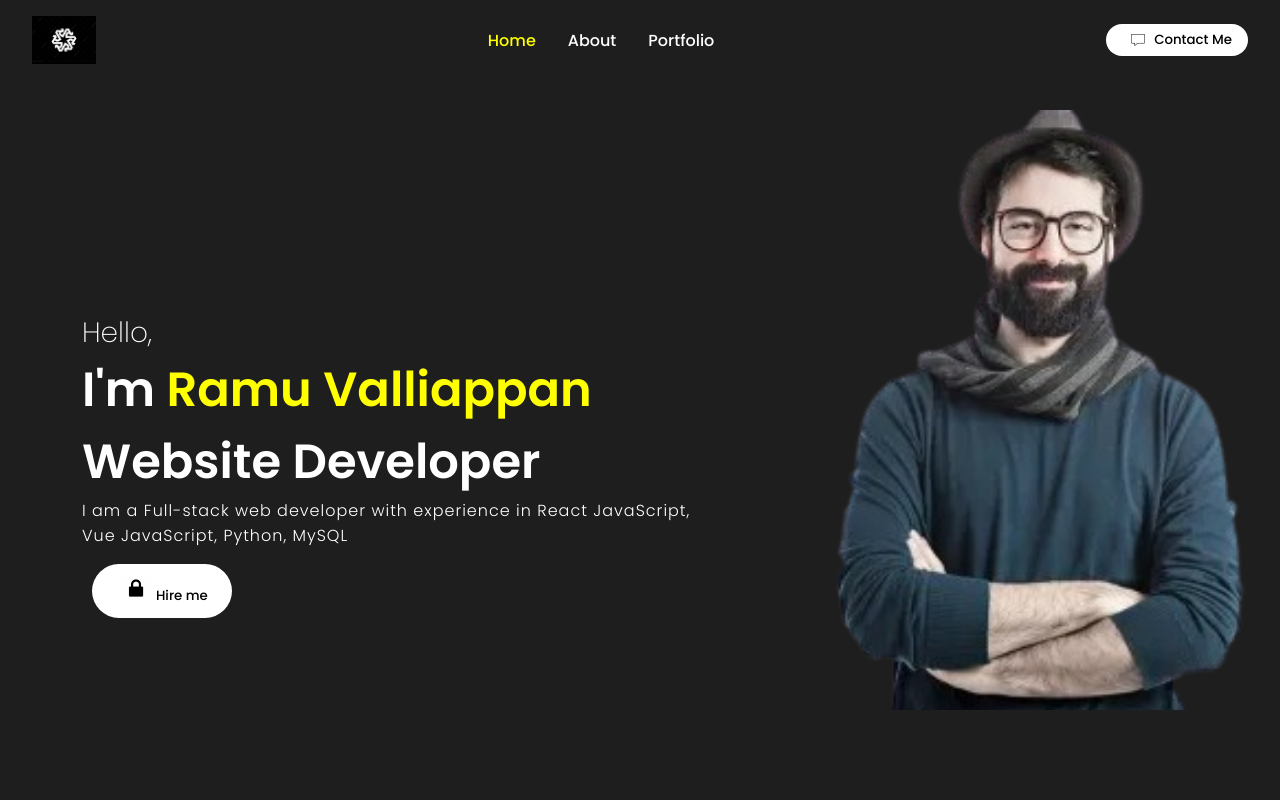
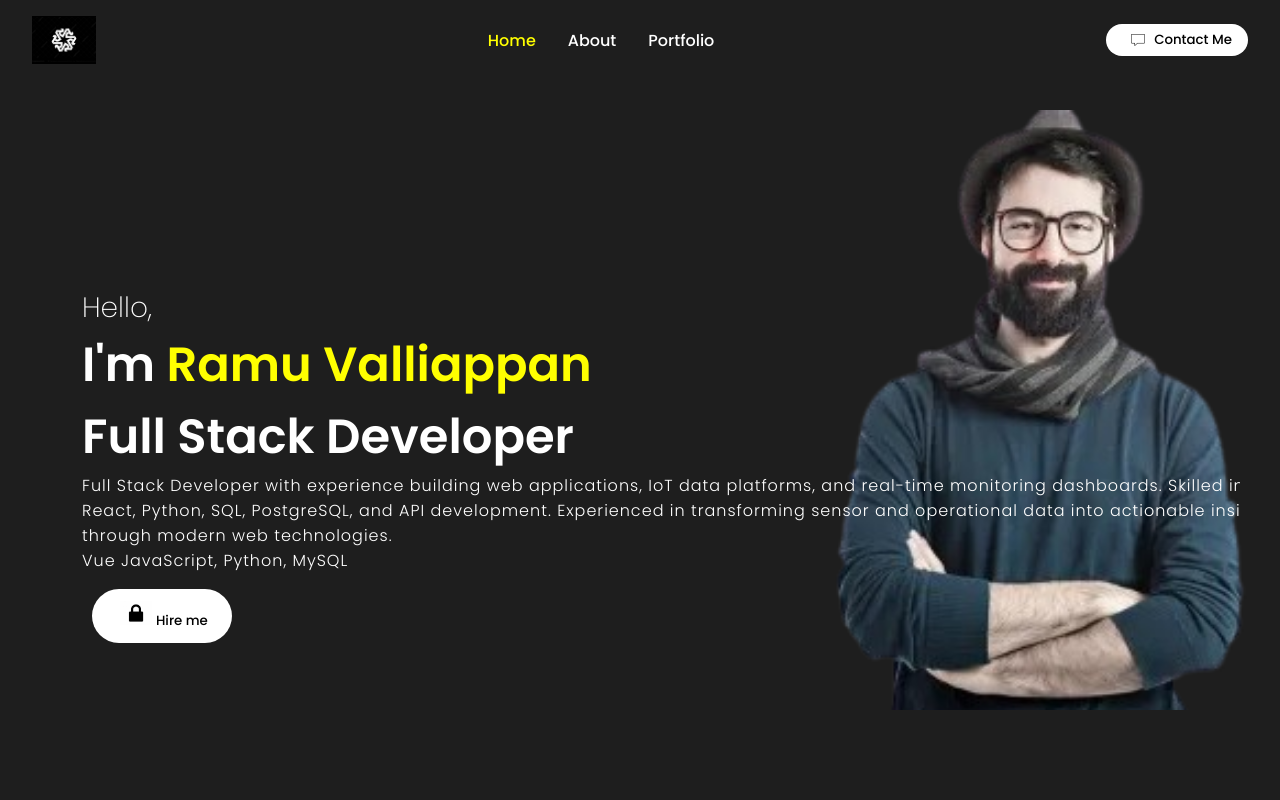
Before and after one commit to RamuLincoln/Portfolio, a React (Create React App) app: page / in a window 1280 px wide. Shown: the top 800 px of the page. Built offline with nearby package versions, Linux system fonts and the light colour scheme; the HTML template or start-up script is replaced by a standard one.

Commit message:
Update Intro.js
Intro

```diff
--- a/src/Components/Intro/Intro.js
+++ b/src/Components/Intro/Intro.js
@@ -10,8 +10,9 @@ const Intro = () => {
     <section id='intro'>
         <motion.div style={{ x:25 }} animate={{ x: 10, y:-10 }} className='introContent'>
             <span className='hello'>Hello,</span>
-            <span className='introText'>I'm <span className='introName'>Ramu Valliappan</span><br />Website Developer</span>
-            <p className='introPara'>I am a Full-stack web developer with experience in React JavaScript, <br />  Vue JavaScript, Python, MySQL</p>
+            <span className='introText'>I'm <span className='introName'>Ramu Valliappan</span><br />Full Stack Developer</span>
+            <p className='introPara'>Full Stack Developer with experience building web applications, IoT data platforms, and real-time monitoring dashboards.
+              Skilled in React, Python, SQL, PostgreSQL, and API development. Experienced in transforming sensor and operational data into actionable insights through modern web technologies. <br />  Vue JavaScript, Python, MySQL</p>
             <Link><button className='btn'><img src={lock} alt='btnImg' className='btnImg'/>Hire me</button></Link>
         </motion.div>
         <motion.img initial={true} animate={{ x: 100, y: -50 }} src={bg} alt='' className='bg'></motion.img>
```
